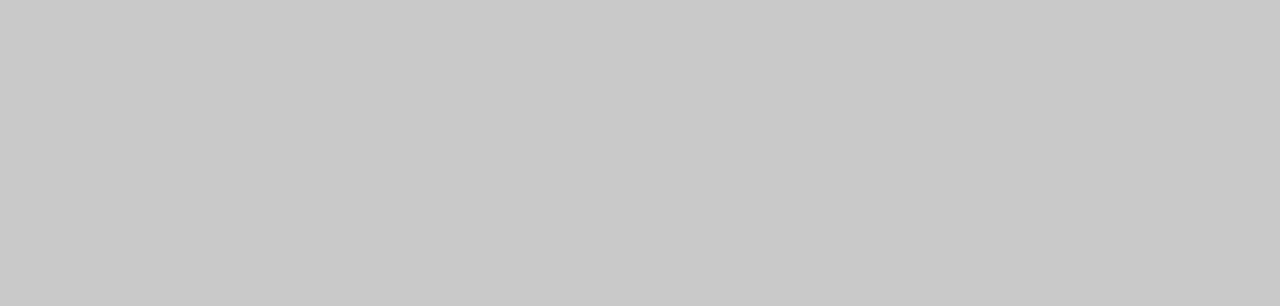
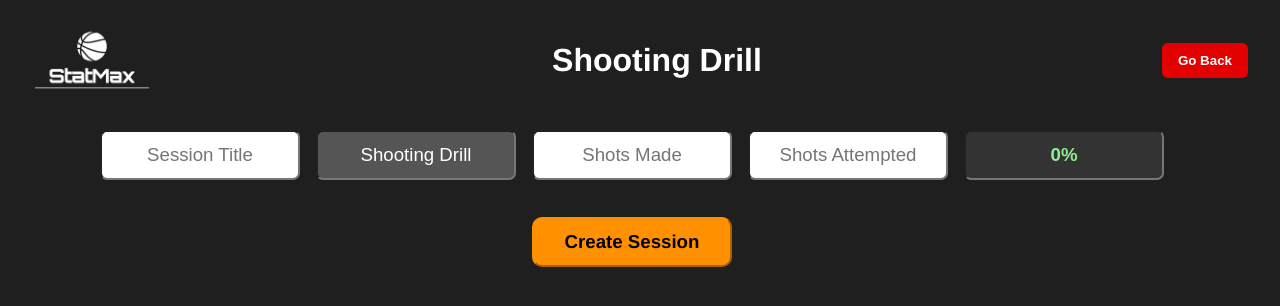
Before and after one commit to brandon-ide/StatMax-Frontend, a React (Create React App) app: page /drill-session in a window 1280 px wide. Before the commit this address had no page. Shown: the top 306 px of the page. Built offline with nearby package versions, Linux system fonts and the light colour scheme; sample sign-in values are in the browser's storage.

Commit message:
DrillSessionPageComplete

```diff
--- a/src/App.jsx
+++ b/src/App.jsx
@@ -33,7 +33,7 @@ const App = () => {
           }
         />
         <Route
-          path="/drill-session/:id"
+          path="/drill-session"
           element={
             <ProtectedRoute>
               <DrillSession />
--- a/src/components/Sessions/DrillSessionForm.jsx
+++ b/src/components/Sessions/DrillSessionForm.jsx
@@ -4,14 +4,13 @@ import { AuthContext } from '../../context/AuthContext';
 const DrillSessionForm = ({ existingSession, presetMode, onSuccess }) => {
   const { user } = useContext(AuthContext);
 
-  const [title, setTitle] = useState(existingSession?.title || '');
-  const [mode] = useState(existingSession?.mode || presetMode || '');
+  const [title, setTitle] = useState(existingSession?.title || "");
+  const [mode] = useState(existingSession?.mode || presetMode || "");
 
-  const [shotsMade, setShotsMade] = useState(existingSession?.stats?.shotsMade ?? '');
-  const [shotsAttempted, setShotsAttempted] = useState(existingSession?.stats?.shotsAttempted ?? '');
+  const [shotsMade, setShotsMade] = useState(existingSession?.stats?.shotsMade ?? "");
+  const [shotsAttempted, setShotsAttempted] = useState(existingSession?.stats?.shotsAttempted ?? "");
   const [shootingPercentage, setShootingPercentage] = useState(existingSession?.stats?.shootingPercentage ?? 0);
 
-  // Auto-calculate shooting percentage
   useEffect(() => {
     if (shotsAttempted > 0) {
       setShootingPercentage(((shotsMade / shotsAttempted) * 100).toFixed(1));
@@ -20,13 +19,14 @@ const DrillSessionForm = ({ existingSession, presetMode, onSuccess }) => {
     }
   }, [shotsMade, shotsAttempted]);
 
-  const handleNumberInput = (setter) => (e) => {
-    const val = e.target.value.replace(/\D/g, ''); // only digits
-    setter(val.slice(0, 3)); // max 3 digits
+  const handleNumInput = (setter) => (e) => {
+    const val = e.target.value.replace(/\D/g, "")
+    setter(val.slice(0, 3));
   };
 
   const handleSubmit = async (e) => {
     e.preventDefault();
+
     const method = existingSession ? "PUT" : "POST";
     const url = existingSession
       ? `http://localhost:5050/api/sessions/${existingSession._id}`
@@ -45,8 +45,8 @@ const DrillSessionForm = ({ existingSession, presetMode, onSuccess }) => {
           stats: {
             shotsMade: Number(shotsMade) || 0,
             shotsAttempted: Number(shotsAttempted) || 0,
-            shootingPercentage: Number(shootingPercentage),
-          },
+            shootingPercentage: Number(shootingPercentage)
+          }
         }),
       });
 
@@ -58,18 +58,56 @@ const DrillSessionForm = ({ existingSession, presetMode, onSuccess }) => {
   };
 
   return (
-    <form onSubmit={handleSubmit} className="sessionForm">
-      <input type="text" placeholder="Session Title" value={title} onChange={(e) => setTitle(e.target.value)} required />
+    <form className="sessionForm" onSubmit={handleSubmit}>
 
-      <input type="text" value={mode} readOnly style={{ backgroundColor: "#555", color: "#fff" }} />
+      <input
+        id="sessionInput"
+        type="text"
+        placeholder="Session Title"
+        value={title}
+        onChange={(e) => setTitle(e.target.value)}
+        required
+      />
 
-      <input type="text" placeholder="Shots Made" value={shotsMade} onChange={handleNumberInput(setShotsMade)} inputMode="numeric" pattern="\d*" />
+      <input
+        id="sessionInput"
+        type="text"
+        value={mode}
+        readOnly
+        className="readOnlyInput"
+      />
 
-      <input type="text" placeholder="Shots Attempted" value={shotsAttempted} onChange={handleNumberInput(setShotsAttempted)} inputMode="numeric" pattern="\d*" />
+      <input
+        id="sessionInput"
+        type="text"
+        placeholder="Shots Made"
+        value={shotsMade}
+        onChange={handleNumInput(setShotsMade)}
+        inputMode="numeric"
+        pattern="\d*"
+      />
 
-      <input type="text" value={`${shootingPercentage}%`} readOnly style={{ backgroundColor: "#333", color: "lightgreen", fontWeight: "bold" }} />
+      <input
+        id="sessionInput"
+        type="text"
+        placeholder="Shots Attempted"
+        value={shotsAttempted}
+        onChange={handleNumInput(setShotsAttempted)}
+        inputMode="numeric"
+        pattern="\d*"
+      />
 
-      <button type="submit">{existingSession ? "Update Session" : "Create Session"}</button>
+      <input
+        id="sessionInput"
+        type="text"
+        value={`${shootingPercentage}%`}
+        readOnly
+        className="shootingPercentField"
+      /><br />
+
+      <button id="createSessionButton" type="submit">
+        {existingSession ? "Update Session" : "Create Session"}
+      </button>
     </form>
   );
 };
--- a/src/components/Sessions/SessionItem.jsx
+++ b/src/components/Sessions/SessionItem.jsx
@@ -28,6 +28,7 @@ const SessionItem = ({ session, setSessions }) => {
     <div className="sessionItem">
     <li>
       <h3>{session.title}</h3><p className="date">{formattedDate}</p><br />
+      <p>Mode: {session.mode}</p>
       <p>Points: {session.stats.points}</p>
       <p>Assists: {session.stats.assists}</p>
       <p>Rebounds: {session.stats.rebounds}</p>
--- a/src/pages/DrillSession.jsx
+++ b/src/pages/DrillSession.jsx
@@ -1,13 +1,12 @@
-import React from 'react';
-import { useLocation, useNavigate } from 'react-router-dom';
 import { useState } from 'react';
+import { useNavigate } from 'react-router-dom';
 import DrillSessionForm from '../components/Sessions/DrillSessionForm';
+import logowhite from '../assets/logowhite.png';
 
 const DrillSession = () => {
-  const { state } = useLocation();
   const navigate = useNavigate();
-  const presetMode = state?.mode || '';
   const [success, setSuccess] = useState(false);
+  const presetMode = "Shooting Drill";
 
   const handleSuccess = () => {
     setSuccess(true);
@@ -18,27 +17,18 @@ const DrillSession = () => {
   };
 
   return (
-    <div className="drillSessionPage">
-      <button
-        className="goBackButton"
-        onClick={() => navigate(-1)}
-        style={{
-          position: "fixed",
-          top: "15px",
-          right: "15px",
-          padding: "8px 14px",
-          cursor: "pointer"
-        }}
-      >
+    <div className="newSessionPage">
+      <div className="newSessionHeader">
+      <img src={logowhite} alt="StatMax Logo White" className="dashboardLogoWhite" />
+      <h1 id="newSessionTop">Shooting Drill</h1>
+      <button className="goBackButton" onClick={() => navigate(-1)}>
         Go Back
       </button>
-      <h1>Shooting Drill Session</h1>
-      {success && (
-        <p style={{ color: "lightgreen", fontWeight: "bold" }}>
-          Session saved successfully!
-        </p>
-      )}
+      </div>
+
       <DrillSessionForm presetMode={presetMode} onSuccess={handleSuccess} />
+
+      {success && <p className="successMsg">Drill Session Saved!</p>}
     </div>
   );
 };
--- a/src/styles/main.css
+++ b/src/styles/main.css
@@ -441,5 +441,17 @@
   font-size: 18pt;
 }
 
+}
 
+/* ---- DRILL SESSION CSS DESKTOP & MOBILE ---- */
+
+.readOnlyInput {
+  background-color: #555;
+  color: #fff;
 }
+
+.shootingPercentField {
+  background-color: #333;
+  color: lightgreen;
+  font-weight: bold;
+}
```
